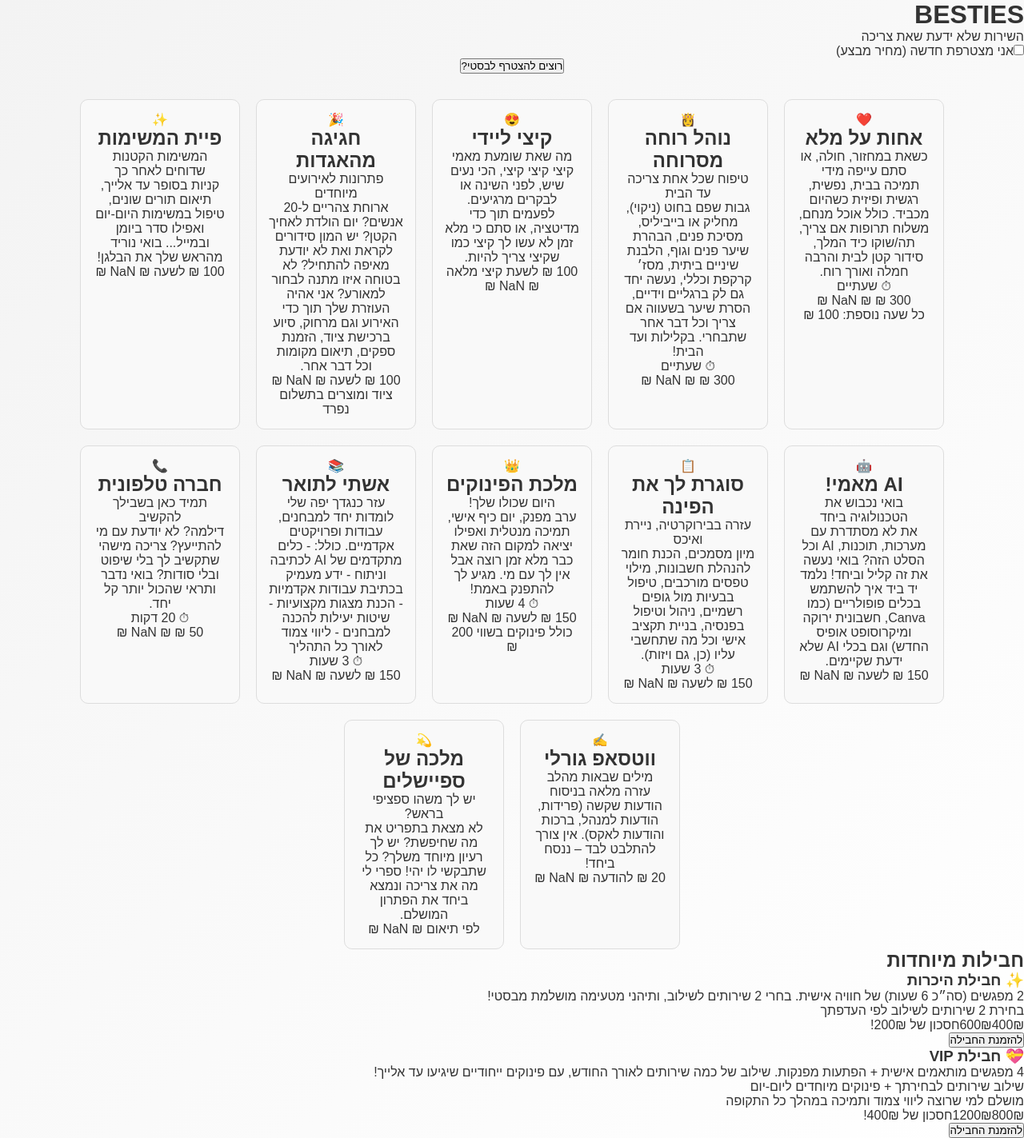
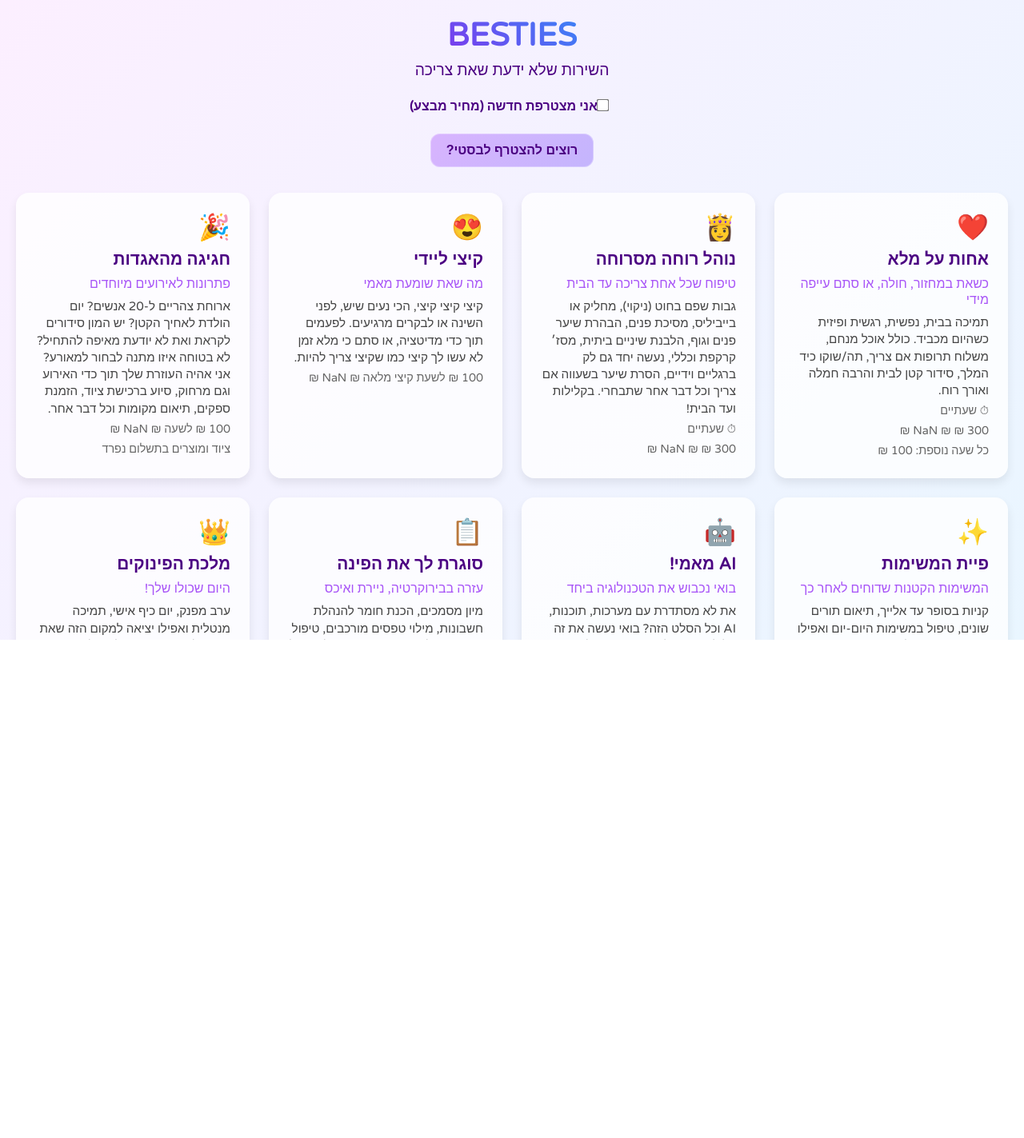
Before and after one commit to Bestie-hagar/bestie-app, a React (Create React App) app: page / in a window 1280 px wide. Shown: the whole page at 80% size. After the commit the page ends 800 px from the top, so only its background shows below. Built offline with nearby package versions, Linux system fonts and the light colour scheme.

Commit message:
Update styles.css

```diff
--- a/src/styles.css
+++ b/src/styles.css
@@ -1,18 +1,29 @@
-/* Reset */
+@import url("https://fonts.googleapis.com/css2?family=Varela+Round&display=swap");
+
+/* Reset בסיסי */
 * {
   margin: 0;
   padding: 0;
   box-sizing: border-box;
 }
 
+html,
 body {
-  font-family: 'Arial', sans-serif;
-  background: linear-gradient(135deg, #f3f3f3, #fff);
+  width: 100%;
+  height: 100%;
+  font-family: "Varela Round", sans-serif;
   overflow-x: hidden;
-  color: #333;
 }
 
-/* Splash Screen */
+/* מעטפת האפליקציה */
+.app {
+  position: relative;
+  min-height: 100vh;
+  padding: 20px;
+  background: linear-gradient(135deg, #fcefff, #e0f9ff);
+}
+
+/* ========== Splash Screen ========== */
 .splash-screen {
   position: fixed;
   inset: 0;
@@ -22,135 +33,360 @@ body {
   justify-content: center;
   align-items: center;
   transition: opacity 0.6s ease;
+  overflow: hidden;
 }
 
 .fade-out {
   opacity: 0;
 }
 
-/* עננים */
+/* עננים בספלש */
 .splash-cloud {
   position: absolute;
   border-radius: 50%;
   background: rgba(255, 255, 255, 0.35);
-  backdrop-filter: blur(10px);
+  backdrop-filter: blur(6px);
   animation: float 5s ease-in-out infinite;
+  z-index: 1;
 }
 
 .cloud-left {
-  width: 200px;
-  height: 200px;
+  width: 150px;
+  height: 150px;
   top: 20%;
-  left: 10%;
+  left: 15%;
 }
 
 .cloud-right {
-  width: 250px;
-  height: 250px;
-  bottom: 20%;
+  width: 200px;
+  height: 200px;
+  bottom: 15%;
   right: 10%;
 }
 
 .splash-content {
   position: relative;
+  z-index: 2;
   text-align: center;
   color: #4b0082;
-  z-index: 2;
 }
 
 .splash-logo {
-  width: 150px;
+  width: 180px;
   margin-bottom: 1rem;
-  animation: fadeIn 1.2s ease;
+  animation: popIn 1s ease;
 }
 
 .splash-subtitle {
-  margin-top: 0.5rem;
+  margin-top: 8px;
   font-size: 1.2rem;
 }
 
-/* Promo Banner */
-.promo-banner {
-  background: #fff4e5;
-  color: #d65a31;
-  padding: 10px;
-  text-align: center;
-  font-weight: bold;
-  border-radius: 10px;
-  margin: 20px auto;
+/* אנימציות */
+@keyframes float {
+  0% { transform: translateY(0); }
+  50% { transform: translateY(-10px); }
+  100% { transform: translateY(0); }
 }
 
-/* Animation */
-@keyframes float {
-  0% {
-    transform: translateY(0);
-  }
-  50% {
-    transform: translateY(-15px);
-  }
-  100% {
-    transform: translateY(0);
-  }
+@keyframes popIn {
+  0% { transform: scale(0.7); opacity: 0; }
+  100% { transform: scale(1); opacity: 1; }
 }
 
-@keyframes fadeIn {
-  0% {
-    opacity: 0;
-    transform: scale(0.8);
-  }
-  100% {
-    opacity: 1;
-    transform: scale(1);
-  }
+/* ========= Clouds on main app ========== */
+.floating-cloud {
+  position: absolute;
+  background: rgba(255, 255, 255, 0.6);
+  backdrop-filter: blur(10px);
+  border-radius: 50%;
+  animation: float 6s ease-in-out infinite;
+  z-index: 0;
 }
 
-/* General */
-.main-page {
-  padding: 20px;
+.cloud-1 {
+  top: 10%;
+  right: 5%;
+  width: 120px;
+  height: 120px;
+  animation-delay: 0s;
+}
+
+.cloud-2 {
+  top: 30%;
+  left: 10%;
+  width: 100px;
+  height: 100px;
+  animation-delay: 2s;
+}
+
+.cloud-3 {
+  bottom: 20%;
+  right: 15%;
+  width: 150px;
+  height: 150px;
+  animation-delay: 4s;
+}
+
+/* ========= Header ========= */
+header {
+  display: flex;
+  flex-direction: column;
+  align-items: center;
+  gap: 0.5rem;
+  position: relative;
+  z-index: 1;
+  margin-bottom: 1.5rem;
+}
+header h1 {
+  font-size: 2.5rem;
+  background: linear-gradient(45deg, #7c3aed, #3b82f6);
+  -webkit-background-clip: text;
+  -webkit-text-fill-color: transparent;
+}
+header p {
+  font-size: 1.2rem;
+  color: #4b0082;
+}
+
+/* ========= Checkbox למצטרפת חדשה ========= */
+.toggle-new-customer {
+  position: relative;
+  z-index: 1;
+  text-align: center;
+  margin-bottom: 1.5rem;
+}
+.toggle-new-customer label {
+  font-size: 1rem;
+  color: #4b0082;
+  font-weight: 600;
+  cursor: pointer;
+}
+.toggle-new-customer input {
+  margin-right: 8px;
+  transform: scale(1.2);
+}
+
+/* ========= Services ========= */
+.services {
+  display: grid;
+  grid-template-columns: repeat(auto-fill, minmax(280px, 1fr));
+  gap: 1.5rem;
+  position: relative;
+  z-index: 1;
+}
+.service-card {
+  background: rgba(255, 255, 255, 0.8);
+  border-radius: 16px;
+  padding: 1.5rem;
+  box-shadow: 0 6px 12px rgba(0, 0, 0, 0.08);
+  cursor: pointer;
+  transition: transform 0.2s ease, box-shadow 0.2s ease;
+  display: flex;
+  flex-direction: column;
+  gap: 0.5rem;
+}
+.service-card:hover {
+  transform: translateY(-5px);
+  box-shadow: 0 12px 22px rgba(0, 0, 0, 0.1);
+}
+.service-icon {
+  font-size: 2rem;
+}
+.service-header h2 {
+  font-size: 1.3rem;
+  color: #4b0082;
+  margin: 0;
+}
+.service-subtitle {
+  font-size: 1rem;
+  font-weight: 500;
+  color: #a855f7;
+}
+.service-details {
+  color: #444;
+  line-height: 1.4;
+  font-size: 0.95rem;
+}
+.service-duration,
+.service-investment,
+.service-extra {
+  margin-top: 0.3rem;
+  color: #666;
+  font-size: 0.9rem;
+}
+
+.service-investment .original {
+  text-decoration: line-through;
+  color: #777;
+  margin-right: 0.5rem;
+}
+
+.service-investment .sale {
+  color: #007aff;
+  font-weight: bold;
+}
+
+/* ========= Packages ========= */
+.packages {
+  margin-top: 3rem;
+  position: relative;
+  z-index: 1;
+}
+.packages h2 {
+  text-align: center;
+  font-size: 2rem;
+  margin-bottom: 1rem;
+  color: #4b0082;
+}
+.packages-grid {
+  display: grid;
+  grid-template-columns: repeat(auto-fill, minmax(280px, 1fr));
+  gap: 1.5rem;
+}
+.package-card {
+  background: rgba(255, 255, 255, 0.8);
+  border-radius: 16px;
+  padding: 1.5rem;
+  text-align: center;
+  transition: transform 0.2s ease;
+  box-shadow: 0 6px 12px rgba(0, 0, 0, 0.08);
+}
+.package-card:hover {
+  transform: translateY(-5px);
+  box-shadow: 0 12px 22px rgba(0, 0, 0, 0.1);
+}
+.package-card h3 {
+  font-size: 1.4rem;
+  margin-bottom: 0.5rem;
+  color: #7c3aed;
+}
+.price {
+  margin-top: 1rem;
+}
+.original {
+  text-decoration: line-through;
+  color: #777;
+  margin-right: 0.5rem;
+}
+.sale {
+  color: #ff3a7b;
+  font-size: 1.2rem;
+  margin-right: 0.5rem;
+}
+.savings {
+  color: #f59e0b;
+  font-size: 0.95rem;
+}
+
+/* ========= Modal כללי ========= */
+.modal-overlay {
+  position: fixed;
+  inset: 0;
+  background: rgba(0, 0, 0, 0.4);
+  backdrop-filter: blur(4px);
+  display: flex;
+  justify-content: center;
+  align-items: center;
+  z-index: 9999;
+}
+.modal-content {
+  background: #fff;
+  border-radius: 16px;
+  padding: 2rem;
+  width: 90%;
+  max-width: 500px;
+  max-height: 90%;
+  overflow-y: auto;
+}
+.modal-title {
+  font-size: 1.8rem;
+  margin-bottom: 1rem;
+  color: #4b0082;
   text-align: center;
 }
 
-.bestie-section {
-  margin: 20px 0;
+/* טפסים */
+.booking-form,
+.consultation-form,
+.bestie-form {
+  display: flex;
+  flex-direction: column;
+  gap: 1rem;
+}
+.form-group {
+  display: flex;
+  flex-direction: column;
+  gap: 0.2rem;
+}
+.form-group label {
+  color: #4b0082;
+  font-weight: 600;
+}
+.form-group input,
+.form-group select,
+.form-group textarea {
+  border: 2px solid #e2e8f0;
+  border-radius: 8px;
+  padding: 0.5rem;
+  font-size: 1rem;
+}
+.form-group input:focus,
+.form-group select:focus,
+.form-group textarea:focus {
+  border-color: #7c3aed;
+  outline: none;
+  box-shadow: 0 0 0 3px rgba(124, 58, 237, 0.1);
 }
 
-.bestie-section input[type="checkbox"] {
-  margin-right: 10px;
-  transform: scale(1.2);
+/* כפתורים כלליים */
+.form-buttons {
+  display: flex;
+  gap: 1rem;
 }
 
-.join-button {
-  background-color: #4caf50;
-  color: white;
+/* כפתור גלוסי */
+.glossy-button {
+  background: linear-gradient(135deg, #d8b4fe, #c4b5fd);
+  color: #4b0082;
   border: none;
-  padding: 10px 20px;
-  border-radius: 5px;
+  padding: 12px 20px;
+  border-radius: 12px;
+  font-size: 1rem;
+  font-weight: 600;
   cursor: pointer;
+  box-shadow: inset 0 0 0 1px rgba(255, 255, 255, 0.3);
+  transition: transform 0.2s ease, box-shadow 0.2s ease;
+}
+.glossy-button:hover {
+  transform: translateY(-2px);
+  box-shadow: 0 4px 10px rgba(135, 68, 233, 0.2);
 }
 
-.join-button:hover {
-  background-color: #45a049;
+/* באנר מבצע */
+.promo-banner {
+  background: #fff5f5;
+  color: #e53e3e;
+  border-radius: 8px;
+  padding: 0.5rem;
+  margin-bottom: 1rem;
+  font-size: 1rem;
+  font-weight: 600;
+  text-align: center;
 }
 
-/* Services */
-.services {
-  display: flex;
-  flex-wrap: wrap;
-  justify-content: center;
-  gap: 20px;
+/* טקסט במודל אישור */
+.modal-body p {
+  margin-bottom: 0.5rem;
+  color: #555;
 }
 
-.service-card {
-  background: #f9f9f9;
-  border: 1px solid #ddd;
-  border-radius: 10px;
-  padding: 15px;
-  text-align: center;
-  width: 200px;
-  transition: transform 0.3s ease, box-shadow 0.3s ease;
+/* התאמות מובייל */
+@media (max-width: 768px) {
+  header h1 {
+    font-size: 2rem;
+  }
+  .service-card {
+    padding: 1rem;
+  }
 }
-
-.service-card:hover {
-  transform: translateY(-5px);
-  box-shadow: 0 10px 15px rgba(0, 0, 0, 0.1);
-}
```
